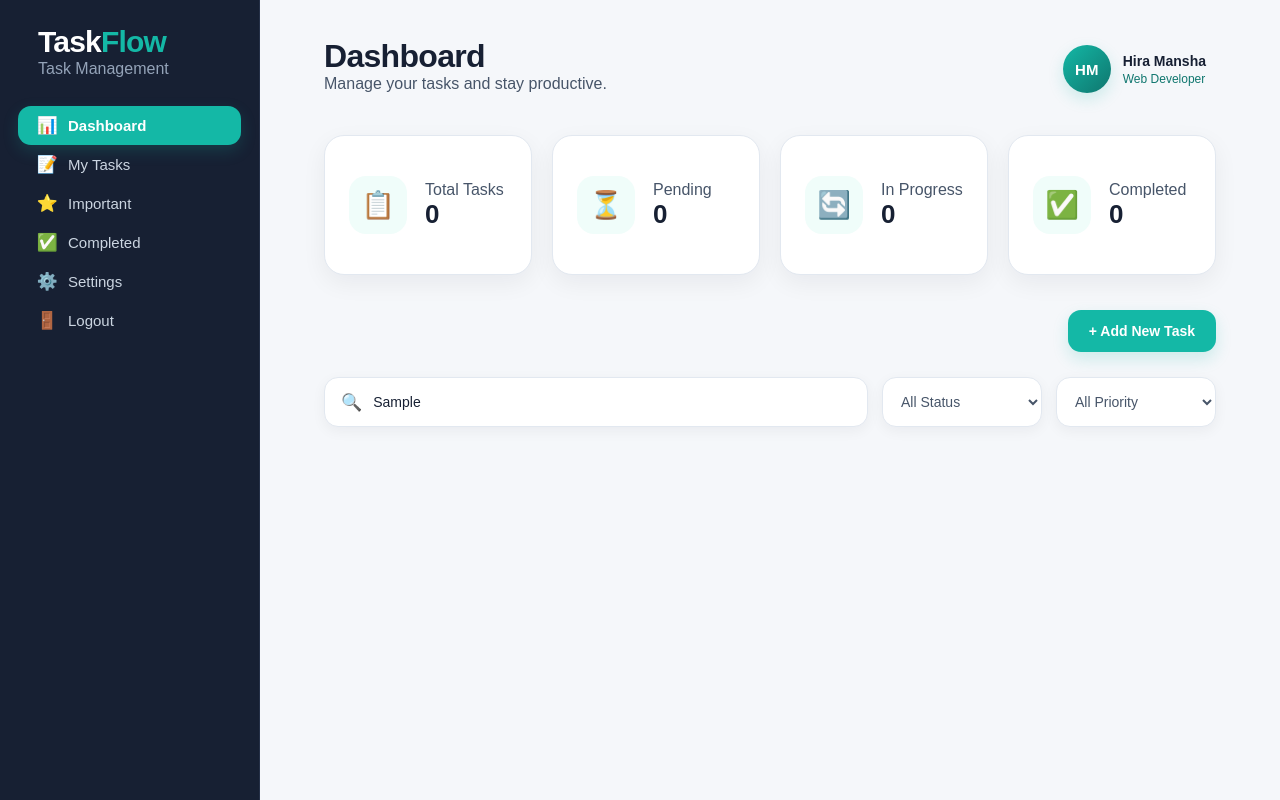
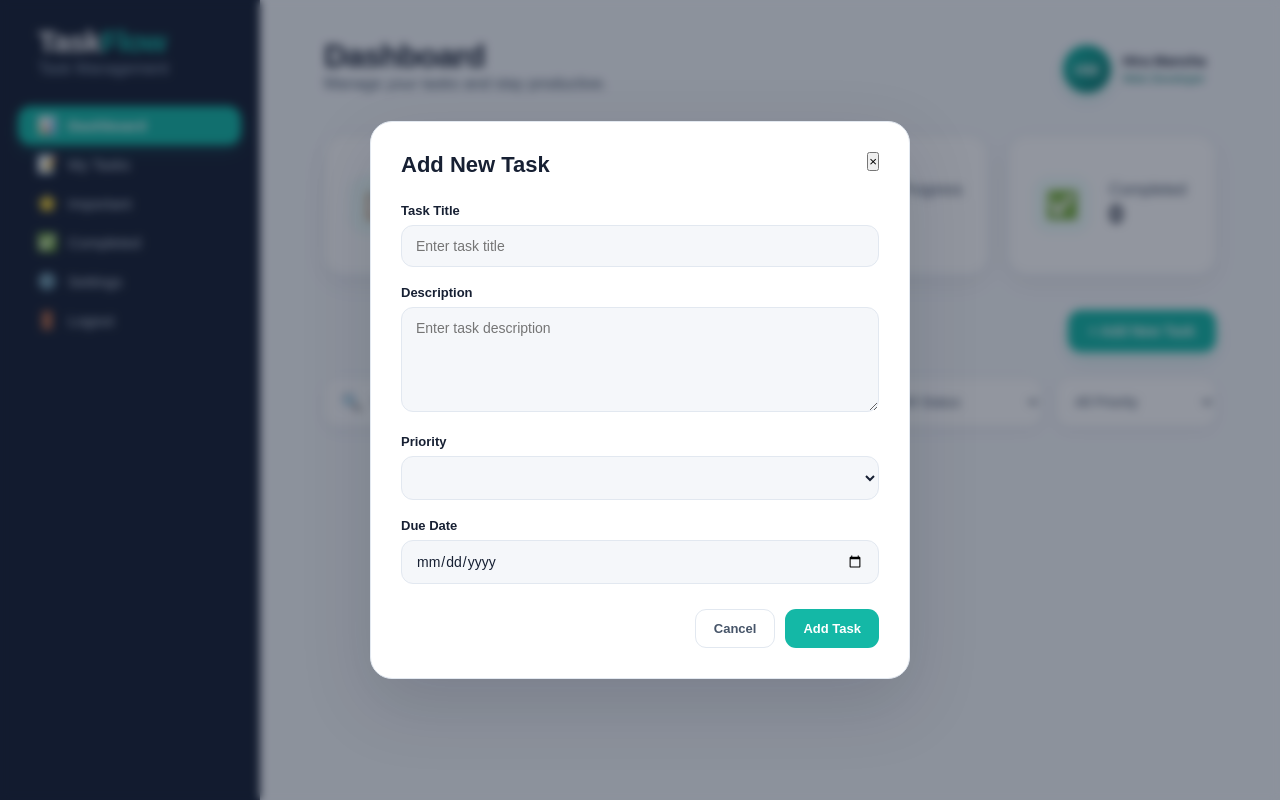
Before and after one commit to hiramansha/TaskFlow-Task-Management-System, a plain HTML site: page docs/index.html in a window 1280 px wide. Both pictures are taken after typing "Sample" into the empty fields and a click on the button "+ Add New Task". Drawn offline with Linux system fonts and the light colour scheme; no server answers.

Commit message:
Fix task modal visibility

```diff
--- a/docs/css/style.css
+++ b/docs/css/style.css
@@ -848,7 +848,7 @@ body {
     z-index: 1000;
 }
 
-.modal.show {
+.modal.active {
     display: flex;
 }
 
```
